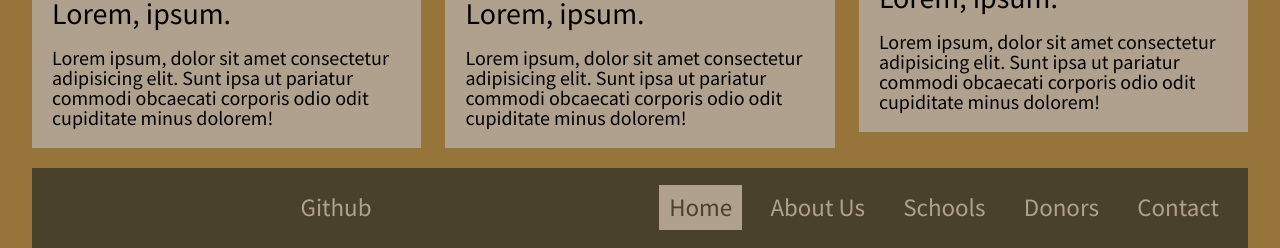
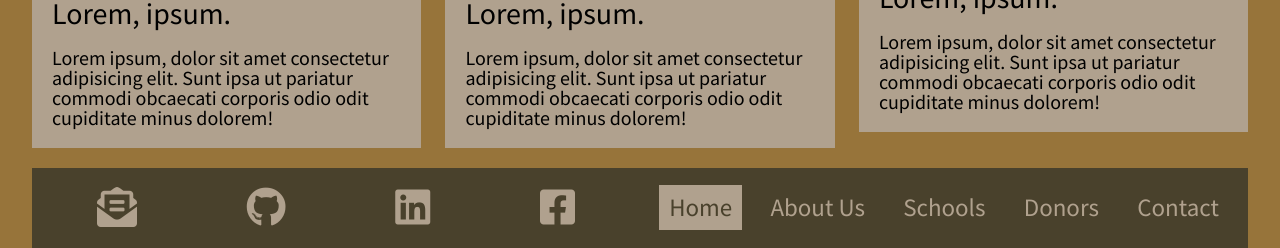
Before and after one commit to bw-lunchr/ui-adam, a plain HTML site: page index.html in a window 1280 px wide. Shown: the part 1114-1362 px from the top of the page. Drawn offline with Linux system fonts and the light colour scheme.

Commit message:
added font awesome

```diff
--- a/index.html
+++ b/index.html
@@ -9,6 +9,8 @@
   <link href="css/index.css" rel="stylesheet">
   <!-- Google Fonts -->
   <link href="https://fonts.googleapis.com/css?family=Julius+Sans+One|Source+Sans+Pro&display=swap" rel="stylesheet">
+  <!-- Font Awesome -->
+  <link rel="stylesheet" href="https://cdnjs.cloudflare.com/ajax/libs/font-awesome/5.11.1/css/all.min.css" integrity="sha256-PbSmjxuVAzJ6FPvNYsrXygfGhNJYyZ2GktDbkMBqQZg=" crossorigin="anonymous" />
 </head>
 <body>
   <div class="pageWrapper">
@@ -71,9 +73,12 @@
     </div> <!-- end card-contain -->
 
     <footer>
-      <div class="outsideLinks">
-        <a href="https://github.com/bw-lunchr" target="_blank">Github</a>
-      </div>
+        <div class="outsideLinks">
+          <a href="mailto:admin@luncher.com"><i class="fas fa-envelope-open-text"></i></a>
+          <a href="https://github.com/bw-lunchr" target="_blank"><i class="fab fa-github"></i></a>
+          <a href="https://www.linkedin.com" target="_blank"><i class="fab fa-linkedin"></i></a>
+          <a href="https://www.facebook.com" target="_blank"><i class="fab fa-facebook-square"></i></a>
+        </div>
       <div class="links">
         <a href="#" id="active">Home</a>
         <a href="/aboutUs.html">About Us</a>
--- a/less/navigation.less
+++ b/less/navigation.less
@@ -28,4 +28,7 @@ nav, footer {
       background: #b0a18e;
     }
   }
+  .outsideLinks a{
+    font-size: 4rem;
+  }
 }
```
Also changed, not shown: aboutUs.html (+6 -1 lines), css/index.css.
